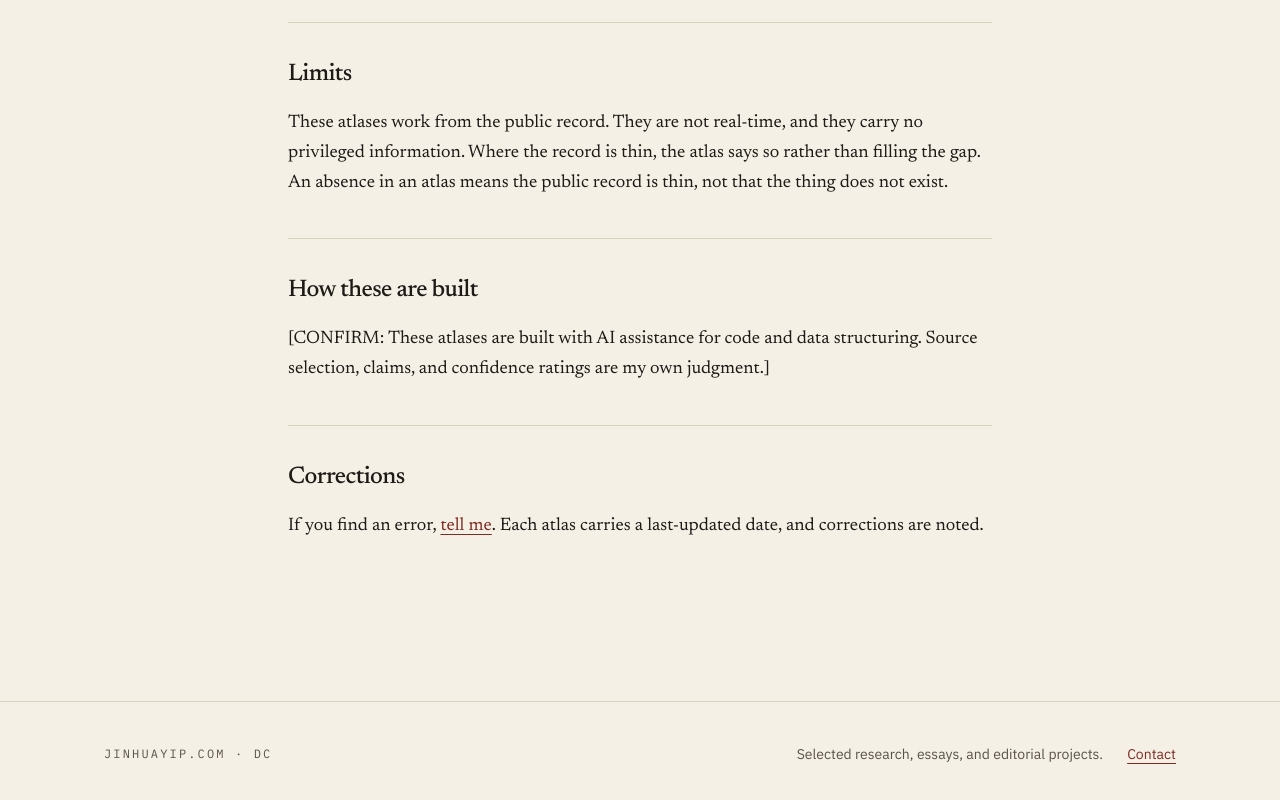
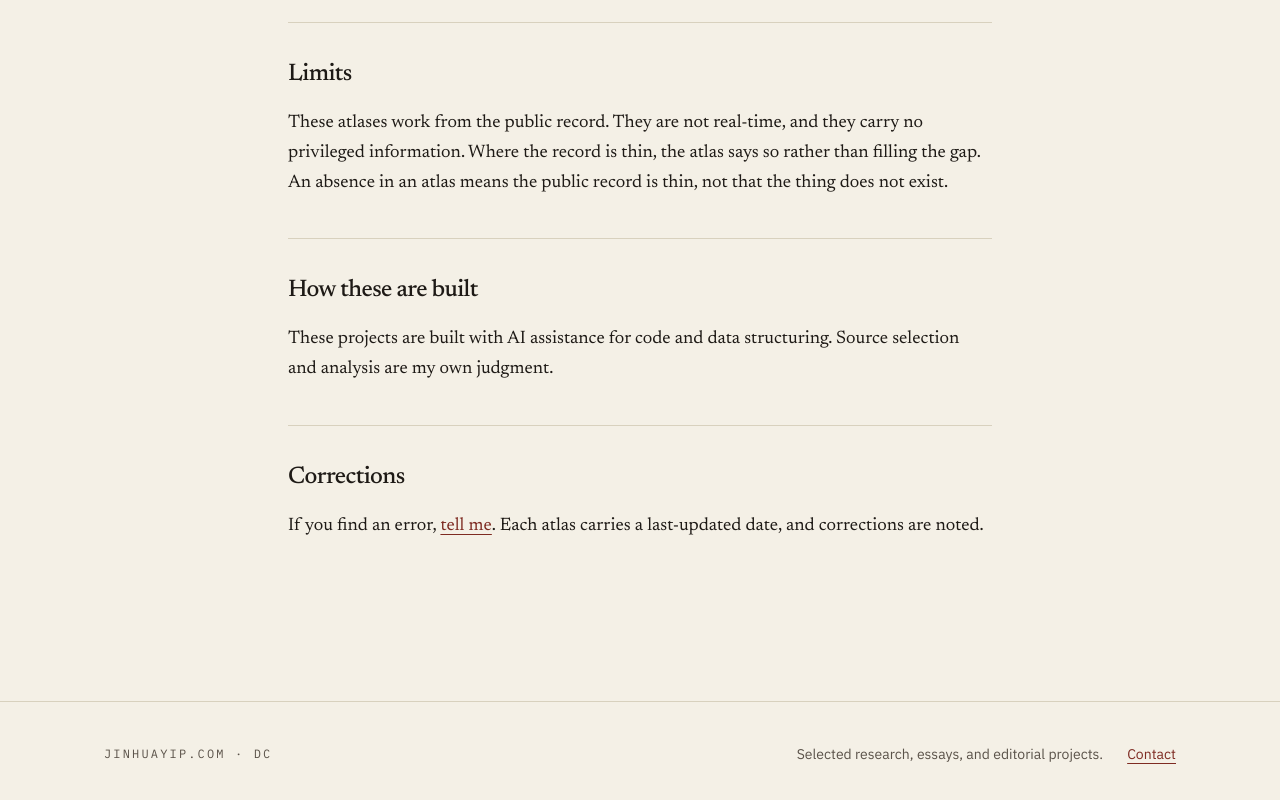
Before and after one commit to yippy141/Jinhua-portfolio, a Next.js app: page /methodology in a window 1280 px wide. Shown: the part 2612-3412 px from the top of the page. Built offline with nearby package versions, Linux system fonts and the light colour scheme; no server answers.

Commit message:
Update methodology AI assistance note

```diff
--- a/app/methodology/page.tsx
+++ b/app/methodology/page.tsx
@@ -211,9 +211,8 @@ export default function MethodologyPage() {
 
             <MethodologySection title="How these are built">
               <p className="mt-5">
-                [CONFIRM: These atlases are built with AI assistance for code
-                and data structuring. Source selection, claims, and confidence
-                ratings are my own judgment.]
+                These projects are built with AI assistance for code and data
+                structuring. Source selection and analysis are my own judgment.
               </p>
             </MethodologySection>
 
```
